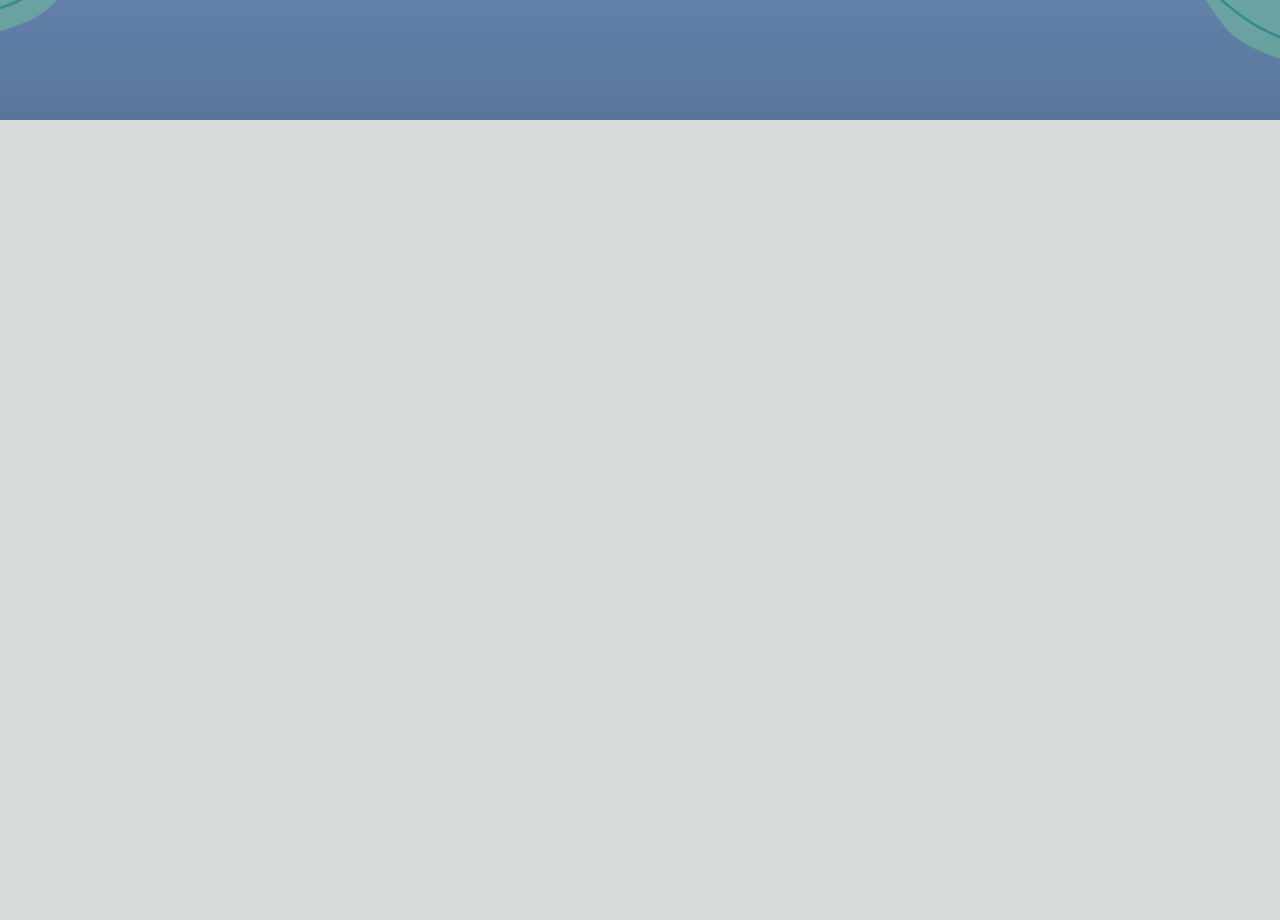
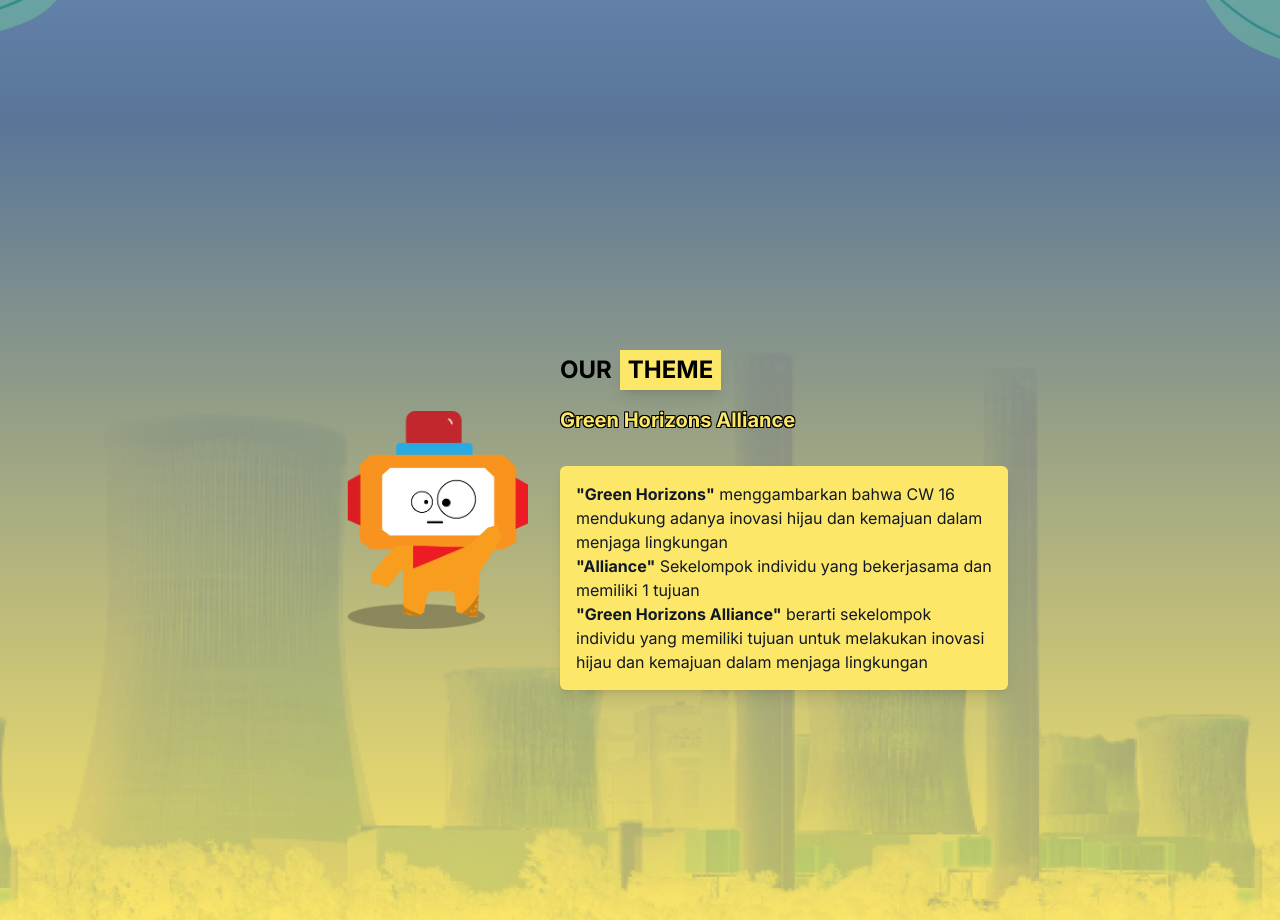
Before and after one commit to dzakiruw/chemweek, a Next.js app: page / in a window 1280 px wide. Shown: the part 680-1600 px from the top of the page. Before the commit the page ends 800 px from the top, so only its background shows below. Built offline with nearby package versions, Linux system fonts and the light colour scheme.

Commit message:
section 2

```diff
--- a/src/app/globals.css
+++ b/src/app/globals.css
@@ -31,3 +31,21 @@ body {
     text-wrap: balance;
   }
 }
+
+.bg-opacity-50 {
+  opacity: 0.5;
+}
+
+.bg-blend-exclusion {
+  mix-blend-mode: exclusion;
+}
+
+.text-stroke {
+  color: #FCE768;
+  font-weight: bold;
+  text-shadow:
+    -1px -1px 0 #000,
+     1px -1px 0 #000,
+    -1px  1px 0 #000,
+     1px  1px 0 #000;
+}
--- a/src/app/layout.tsx
+++ b/src/app/layout.tsx
@@ -1,3 +1,4 @@
+// layout.tsx
 import type { Metadata } from "next";
 import { Inter } from "next/font/google";
 import "./globals.css";
@@ -16,6 +17,10 @@ export default function RootLayout({
 }>) {
   return (
     <html lang="en">
+      <head>
+        <title>Chem Week</title>
+        <link rel="icon" href="/logo.png" />
+      </head>
       <body className={inter.className}>{children}</body>
     </html>
   );
--- a/src/app/page.tsx
+++ b/src/app/page.tsx
@@ -1,10 +1,12 @@
 import Head from '../components/first';
+import SecondSection from '../components/second';
 
 const Home = () => {
   return (
     <div className="bg-gray-100 min-h-screen">
       <Head />
       <div className="container mx-auto">
+        <SecondSection />
       </div>
     </div>
   );
--- /dev/null
+++ b/src/components/second.tsx
@@ -0,0 +1,32 @@
+// second.tsx
+import React from 'react';
+
+const SecondSection = () => {
+  return (
+    <div className="relative min-h-screen bg-gradient-to-b from-blue-400 to-blue-600 flex items-center justify-center overflow-hidden">
+      <div className="absolute inset-0 w-full h-full bg-cover bg-center bg-blend-exclusion" style={{ backgroundImage: "url('/background.png')", backgroundSize: 'contain', opacity: 0.5 }} />
+      <div className="container mx-auto flex flex-col md:flex-row items-center justify-center text-center md:text-left relative z-10">
+        <div className="flex-shrink-0 mb-6 md:mb-0">
+          <img src="/mascot.png" alt="Mascot" className="w-48 md:w-64" />
+        </div>
+        <div className="md:ml-8 max-w-md">
+          <div className="flex items-baseline mb-4">
+            <h2 className="text-2xl font-bold text-black mr-2">OUR</h2>
+            <div className="relative inline-block">
+              <div className="absolute inset-0 bg-yellow-400 shadow-lg" style={{ width: '100%', height: '100%' }}></div>
+              <h2 className="relative text-2xl font-bold text-black px-2 py-1">THEME</h2>
+            </div>
+          </div>
+          <h3 className="text-xl font-semibold text-yellow-400 text-stroke mb-4">Green Horizons Alliance</h3>
+          <p className="bg-yellow-400 text-gray-900 p-4 mt-4 rounded-md inline-block shadow-lg">
+            <span className="font-bold">"Green Horizons"</span> menggambarkan bahwa CW 16 mendukung adanya inovasi hijau dan kemajuan dalam menjaga lingkungan
+            <br /><span className="font-bold">"Alliance"</span> Sekelompok individu yang bekerjasama dan memiliki 1 tujuan
+            <br /><span className="font-bold">"Green Horizons Alliance"</span> berarti sekelompok individu yang memiliki tujuan untuk melakukan inovasi hijau dan kemajuan dalam menjaga lingkungan
+          </p>
+        </div>
+      </div>
+    </div>
+  );
+}
+
+export default SecondSection;
--- a/tailwind.config.ts
+++ b/tailwind.config.ts
@@ -11,6 +11,7 @@ const config: Config = {
       colors: {
         'blue-200': '#95C3FF',
         'blue-400': '#597599',
+        'blue-600': '#FCE768',
         'yellow-200': '#F2B95F',
         'yellow-400': '#FCE768',
       },
```
Also changed, not shown: public/background.png (added), public/mascot.png (added).
